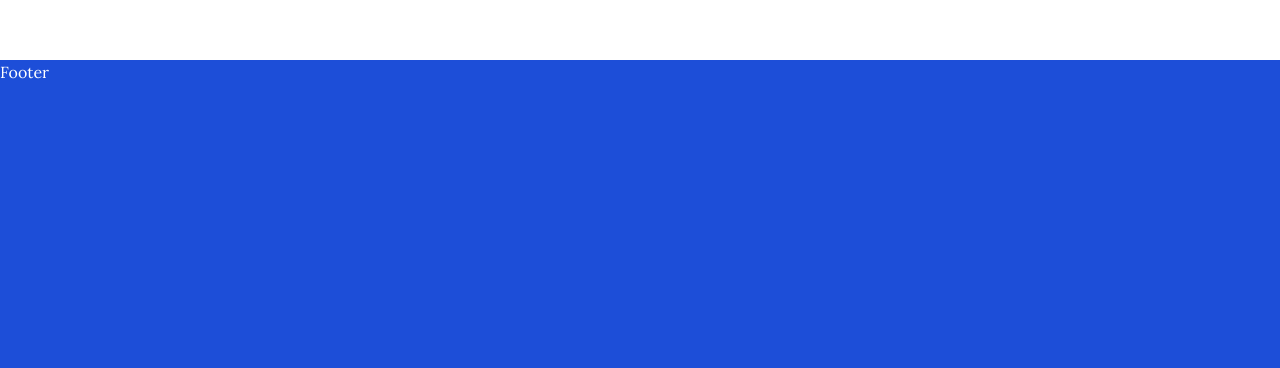
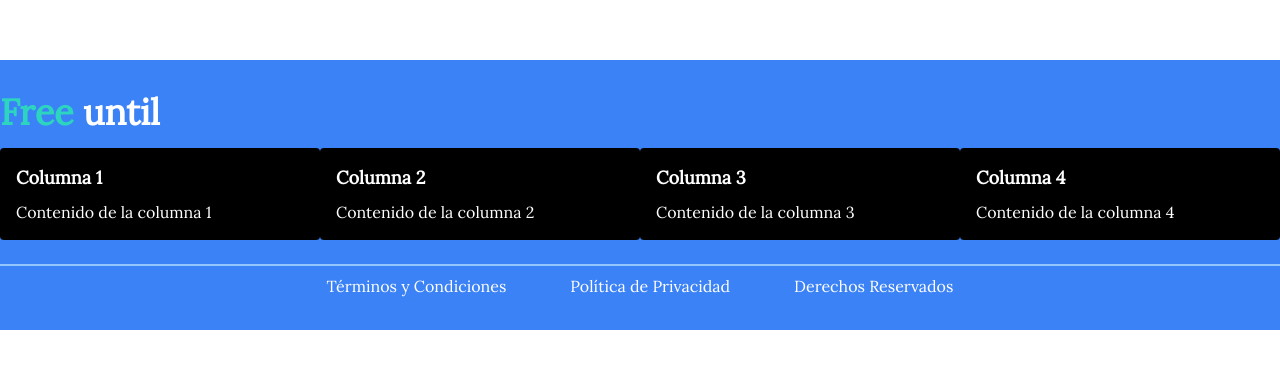
Before and after one commit to YAFcod3/Jetskis, a Next.js app: page /about in a window 1280 px wide. Shown: the part 740-1108 px from the top of the page. After the commit the page ends 1070 px from the top, so only its background shows below. Built offline with nearby package versions, Linux system fonts and the light colour scheme.

Commit message:
Footer y video para logo

```diff
--- a/app/shared/common/Footer.jsx
+++ b/app/shared/common/Footer.jsx
@@ -1,9 +1,69 @@
-import React from 'react'
+import React from "react";
 
-function Footer() {
+const Footer = () => {
   return (
-    <div className='bg-blue-700 h-[400px] text-white'>Footer</div>
-  )
-}
+    <footer className="bg-blue-500 text-white py-8">
+      <div className="container mx-auto">
+        <div className="text-center md:text-left">
+          <h1 className="lg:text-4xl text-3xl font-semibold mb-4">
+            <span className="text-teal-400">Free</span> until
+          </h1>
+        </div>
 
-export default Footer
+        <div className="flex flex-wrap justify-center md:justify-start">
+          <div className="w-full sm:w-1/2 md:w-1/4 lg:w-1/4 mb-6 md:mb-0">
+            <div className="bg-black text-white p-4 rounded hover:bg-blue-700 hover:text-white transition duration-300">
+              <h3 className="text-lg font-semibold mb-2 hover:text-teal-400">
+                Columna 1
+              </h3>
+              <p>Contenido de la columna 1</p>
+              <div className="line"></div>
+            </div>
+          </div>
+
+          <div className="w-full sm:w-1/2 md:w-1/4 lg:w-1/4 mb-6 md:mb-0">
+            <div className="bg-black text-white p-4 rounded hover:bg-blue-700 hover:text-white transition duration-300">
+              <h3 className="text-lg font-semibold mb-2 hover:text-teal-400">
+                Columna 2
+              </h3>
+              <p>Contenido de la columna 2</p>
+              <div className="line"></div>
+            </div>
+          </div>
+
+          <div className="w-full sm:w-1/2 md:w-1/4 lg:w-1/4 mb-6 md:mb-0">
+            <div className="bg-black text-white p-4 rounded hover:bg-blue-700 hover:text-white transition duration-300">
+              <h3 className="text-lg font-semibold mb-2 hover:text-teal-400">
+                Columna 3
+              </h3>
+              <p>Contenido de la columna 3</p>
+              <div className="line"></div>
+            </div>
+          </div>
+
+          <div className="w-full sm:w-1/2 md:w-1/4 lg:w-1/4">
+            <div className="bg-black text-white p-4 rounded hover:bg-blue-700 hover:text-white transition duration-300">
+              <h3 className="text-lg font-semibold mb-2 hover:text-teal-400">
+                Columna 4
+              </h3>
+              <p>Contenido de la columna 4</p>
+              <div className="line"></div>
+            </div>
+          </div>
+        </div>
+
+        <div className="text-center mt-4">
+          <div className="border-b-2 border-blue-300 pb-2 mb-2"></div>
+          <div className="flex justify-center">
+            <p className="mx-2 px-6">Términos y Condiciones</p>
+            <p className="mx-2 px-6">Política de Privacidad</p>
+            <p className="mx-2 px-6">Derechos Reservados</p>
+          </div>
+        </div>
+      </div>
+    </footer>
+  );
+
+};
+
+export default Footer;
--- a/app/shared/common/Navbar.jsx
+++ b/app/shared/common/Navbar.jsx
@@ -41,7 +41,7 @@ function Navbar({ type }) {
         } `}
       >
         {/* logo */}
-        <Link href="/">
+        <Link href="">
           <div
             className={` transition duration-500 uppercase font-bold text-md md:text-2xl ${
               type === "showEffect"
```
Also changed, not shown: 1 other file (tests, documents, lock files or other folders).
